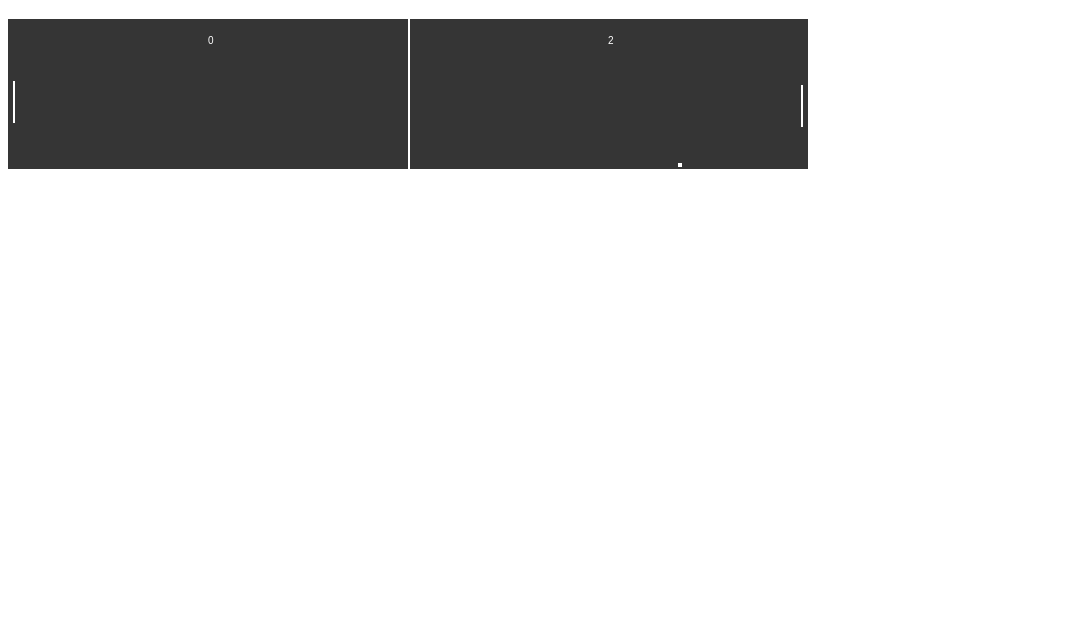
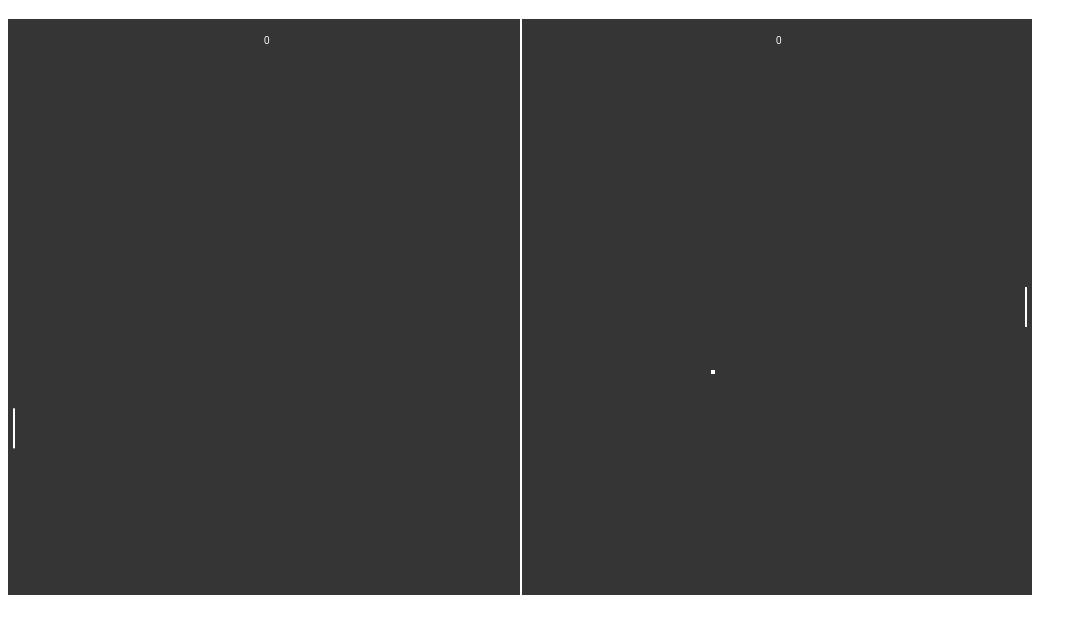
Before and after one commit to ratamacue/winston-pong, a plain HTML site: page index.html in a window 1280 px wide. Shown: the part 61-694 px from the top of the page, without its empty margins (0-1087 px from the left). Drawn offline with Linux system fonts and the light colour scheme.

Commit message:
Performance Tuning

```diff
--- a/index.html
+++ b/index.html
@@ -7,6 +7,6 @@
     </head>
     <H1>Play Pong Now</H1>
     <body>
-        <canvas id="game" width="800" height="150"></canvas>
+        <canvas id="game" width="1024" height="576"></canvas>
     </body>
 </html>
--- a/pong.js
+++ b/pong.js
@@ -1,5 +1,13 @@
-var paddleSize = 42;
-var speed =24
+var paddleSize = 40;
+var speed = 10
+var ballSpeed = function(){
+  function random(min, max) {
+    return Math.floor(Math.random() * (max - min) + min);
+  }
+  var randomNumber = random(4,8);
+  console.log("Ball Speed = "+randomNumber);
+  return randomNumber;
+}
 
 function Game() {
     var canvas = document.getElementById("game");
@@ -21,13 +29,24 @@ function Game() {
     this.ball = new Ball();
     this.ball.x = this.width/2;
     this.ball.y = this.height/2;
-    this.ball.vy = Math.floor(Math.random()*speed) + speed/2;
-    this.ball.vx = 7 - Math.abs(this.ball.vy);
+    this.throwBall();
 }
+
+Game.prototype.throwBall = function(p){
+
+
+  var player = p == this.p1 ? 0 : 1;
+  this.ball.vy = ballSpeed();
+  this.ball.vx = Math.abs(this.ball.vy)+1;
+
+
+    if (player == 1)
+        this.ball.vx *= -1;
+}
+
 Game.prototype.score = function(p){
     // player scores
     p.score++;
-    var player = p == this.p1 ? 0 : 1;
     sound({effect:"score"});
 
     // set ball position
@@ -35,10 +54,9 @@ Game.prototype.score = function(p){
     this.ball.y = p.y + p.height/2;
 
     // set ball velocity
-    this.ball.vy = Math.floor(Math.random()*speed) + speed/2;
-    this.ball.vx = 7 - Math.abs(this.ball.vy);
-    if (player == 1)
-        this.ball.vx *= -1;
+      this.throwBall(p);
+
+
 };
 Game.prototype.draw = function(){
     this.context.clearRect(0, 0, this.width, this.height);
@@ -52,6 +70,7 @@ Game.prototype.draw = function(){
 
 Game.prototype.update = function(){
    if (this.paused) return;
+   let paddlespeed = (2/3) * speed ;
 
 
    // if (this.keys.isPressed(83)) { // DOWN
@@ -80,23 +99,25 @@ Game.prototype.update = function(){
      p1PaddleCenter = this.p1.y + paddleSize-5
    }
 }
-   // if (this.keys.isPressed(40)) { // DOWN
-   //     this.p2.y = Math.min(this.height - this.p2.height, this.p2.y + 4);
-   // } else if (this.keys.isPressed(38)) { // UP
-   //     this.p2.y = Math.max(0, this.p2.y - 4);
+   if (this.keys.isPressed(40)) { // DOWN
+       this.p2.y = Math.min(this.height - this.p2.height, this.p2.y + paddlespeed);
+   } else if (this.keys.isPressed(38)) { // UP
+       this.p2.y = Math.max(0, this.p2.y - paddlespeed);
+   }
+
+   // if(this.ball.y > p2PaddleCenter){
+   //   //console.log(this.p2.y)
+   //   this.p2.y = Math.min(this.height - this.p2.height, this.p2.y + paddlespeed);
+   // }else if(this.ball.y < p2PaddleCenter){  //Moving up.. This is good.
+   //   this.p2.y = Math.max(0, this.p2.y - paddlespeed);
    // }
 
-   if(this.ball.y > p2PaddleCenter){
-     //console.log(this.p2.y)
-     this.p2.y = Math.min(this.height - this.p2.height, this.p2.y + 4);
-   }else if(this.ball.y < p2PaddleCenter){  //Moving up.. This is good.
-     this.p2.y = Math.max(0, this.p2.y - 4);
-   }
+
    if(this.ball.y > p1PaddleCenter){
      //console.log(this.p2.y)
-     this.p1.y = Math.min(this.height - this.p1.height, this.p1.y + 4);
+     this.p1.y = Math.min(this.height - this.p1.height, this.p1.y + paddlespeed);
    }else if(this.ball.y < p1PaddleCenter){  //Moving up.. This is good.
-     this.p1.y = Math.max(0, this.p1.y - 4);
+     this.p1.y = Math.max(0, this.p1.y - paddlespeed);
    }
 
    this.ball.update();
@@ -111,7 +132,7 @@ Game.prototype.update = function(){
                var collisionDiff = this.ball.x + this.ball.width - this.p2.x;
                var k = collisionDiff/this.ball.vx;
                var y = this.ball.vy*k + (this.ball.y - this.ball.vy);
-               if (y >= this.p2.y && y + this.ball.height <= this.p2.y + this.p2.height) {
+               if (y >= this.p2.y && y + this.ball.height <= this.p2.y + this.p2.height+5) {
                    // collides with right paddle
                    this.ball.x = this.p2.x - this.ball.width;
                    this.ball.y = Math.floor(this.ball.y - this.ball.vy + this.ball.vy*k);
```
